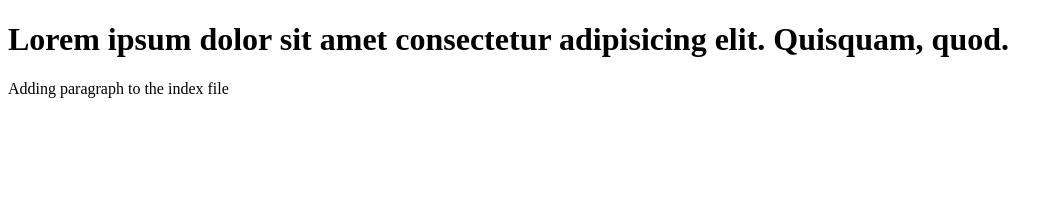
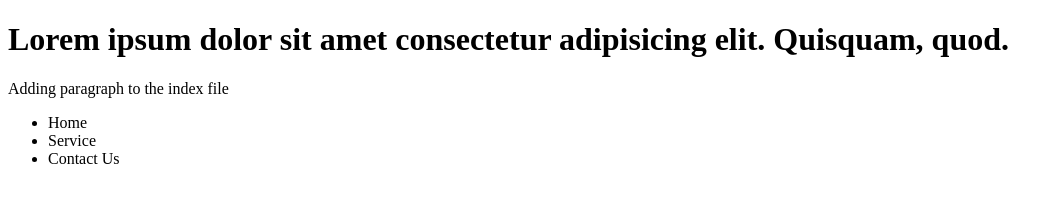
Before and after one commit to banabulungi/learn-git, a plain HTML site: page index.html in a window 1280 px wide. Shown: the whole page, without its empty margins (0-1063 px from the left). Drawn offline with Linux system fonts and the light colour scheme.

Commit message:
Added the Home page

```diff
--- a/index.html
+++ b/index.html
@@ -10,5 +10,10 @@
         Lorem ipsum dolor sit amet consectetur adipisicing elit. Quisquam, quod.
     </h1>
     <p> Adding paragraph to the index file</p>
+    <ul>
+        <li>Home</li>
+        <li>Service</li>
+        <li>Contact Us</li>
+    </ul>
 </body>
 </html>
```
